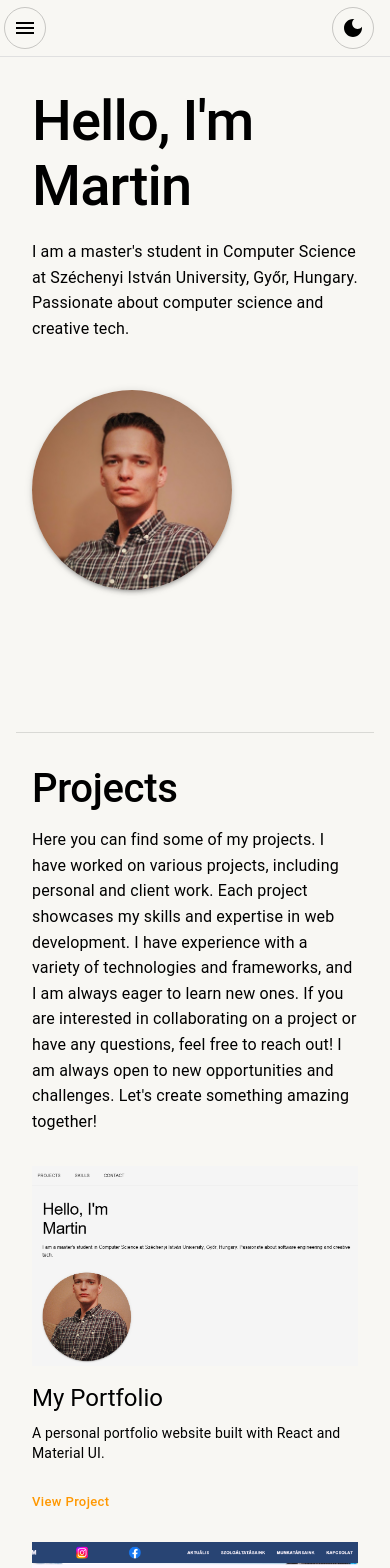
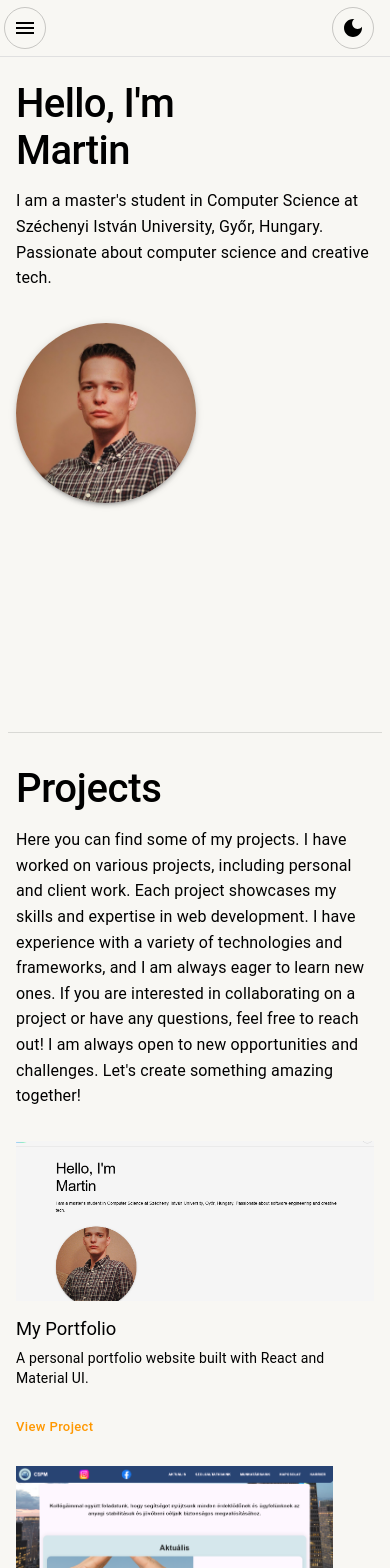
Before and after one commit to originalmartin97/portfol.io, a React (Create React App) app: page / in a window 390 px wide. Shown: the top 1568 px of the page. Built offline with nearby package versions, Linux system fonts and the light colour scheme.

Commit message:
fix: enhance responsive design by adjusting padding, margins, and overflow properties across multiple components

```diff
--- a/src/App.js
+++ b/src/App.js
@@ -9,14 +9,23 @@ function App() {
   return (
     <>
       <Navbar />
-      <Container maxWidth="lg" sx={{ mt: 0 }}>
+      <Container
+        maxWidth="lg"
+        sx={{
+          mt: 0,
+          // Add horizontal padding override for very small screens
+          px: { xs: 1, sm: 2 }
+        }}
+      >
         <Box
           id="about"
           sx={{
-            py: { xs: 4, sm: 6 },
-            px: { xs: 2, sm: 4, md: 6 },
+            pt: 3,
+            pb: { xs: 4, sm: 6 },
+            px: { xs: 1, sm: 4, md: 6 }, // Reduce horizontal padding on mobile
             scrollMarginTop: { xs: '64px', sm: '80px' },
             minHeight: '80vh',
+            overflow: 'hidden' // Prevent content overflow
           }}
         >
           <About />
@@ -28,9 +37,10 @@ function App() {
           id="projects"
           sx={{
             py: { xs: 4, sm: 6 },
-            px: { xs: 2, sm: 4, md: 6 },
+            px: { xs: 1, sm: 4, md: 6 }, // Reduce horizontal padding on mobile
             scrollMarginTop: { xs: '64px', sm: '80px' },
-            minHeight: '80vh'
+            minHeight: '80vh',
+            overflow: 'hidden' // Prevent content overflow
           }}
         >
           <Projects />
@@ -42,9 +52,10 @@ function App() {
           id="skills"
           sx={{
             py: { xs: 4, sm: 6 },
-            px: { xs: 2, sm: 4, md: 6 },
+            px: { xs: 1, sm: 4, md: 6 }, // Reduce horizontal padding on mobile
             scrollMarginTop: { xs: '64px', sm: '80px' },
-            minHeight: '60vh'
+            minHeight: '60vh',
+            overflow: 'hidden' // Prevent content overflow
           }}
         >
           <Skills />
@@ -56,10 +67,11 @@ function App() {
           id="contact"
           sx={{
             py: { xs: 4, sm: 6 },
-            px: { xs: 2, sm: 4, md: 6 },
-            pb: { xs: 20, sm: 24 }, // Add extra bottom padding
+            px: { xs: 1, sm: 4, md: 6 }, // Reduce horizontal padding on mobile
+            pb: { xs: 20, sm: 24 },
             scrollMarginTop: { xs: '64px', sm: '80px' },
-            minHeight: '60vh'
+            minHeight: '60vh',
+            overflow: 'hidden' // Prevent content overflow
           }}
         >
           <Contact />
--- a/src/components/About.jsx
+++ b/src/components/About.jsx
@@ -802,9 +802,15 @@ function About() {
   }, []);
 
   return (
-    <Grid container spacing={4} alignItems="center">
+    <Grid container spacing={{ xs: 2, sm: 4 }} alignItems="center">
       <Grid item xs={12} md={7}>
-        <Typography variant="h1" component="h1" gutterBottom sx={{ fontWeight: 500 }}>
+        <Typography variant="h1" component="h1" gutterBottom
+          sx={{
+            fontWeight: 500,
+            fontSize: { xs: '2.5rem', sm: '3rem', md: '3.5rem' }, // Smaller font on small screens
+            wordBreak: 'break-word' // Ensure text wraps properly
+          }}
+        >
           Hello, I'm<br/>
           {about.name}
         </Typography>
@@ -880,8 +886,8 @@ function About() {
             src={about.profilePic}
             alt={about.name}
             sx={{
-              width: { xs: 200, md: 300 },
-              height: { xs: 200, md: 300 },
+              width: { xs: 180, sm: 200, md: 300 }, // Smaller on very small screens
+              height: { xs: 180, sm: 200, md: 300 }, // Smaller on very small screens
               boxShadow: 3,
               position: 'relative',
               zIndex: 3
--- a/src/components/Projects.jsx
+++ b/src/components/Projects.jsx
@@ -3,7 +3,7 @@ import projects from '../data/projects';
 
 function Projects() {
   return (
-    <Box>
+    <Box sx={{ overflow: 'hidden', width: '100%' }}>
       <Typography variant="h2" component="h2" gutterBottom>
         Projects
       </Typography>
@@ -23,28 +23,39 @@ function Projects() {
                 display: 'flex',
                 flexDirection: 'column',
                 bgcolor: 'transparent',
-                borderRadius: 0
+                borderRadius: 0,
+                maxWidth: '100%', // Ensure card doesn't exceed parent width
               }}
             >
+              <Box sx={{ width: '100%', overflow: 'hidden' }}> {/* Container to constrain image */}
                 <CardMedia
                   component="img"
                   sx={{
-                  height: { xs: 200, sm: 240, md: 280 },
+                    height: { xs: 160, sm: 200, md: 240 }, // Reduce height on small screens
                     objectFit: 'cover',
+                    width: '100%', // Ensure image takes full width of container
+                    maxWidth: '100%', // Prevent image from overflowing
                   }}
                   image={project.image}
                   alt={project.title}
                 />
-              <CardContent sx={{ px: 0 }}>
+              </Box>
+              <CardContent sx={{ px: 0, width: '100%' }}> {/* Ensure content stays within bounds */}
                 <Typography
                   gutterBottom
                   variant="h5"
                   component="div"
+                  sx={{
+                    fontSize: { xs: '1.15rem', sm: '1.5rem' },
+                    wordBreak: 'break-word', // Handle long titles
+                    width: '100%',
+                  }}
                 >
                   {project.title}
                 </Typography>
                 <Typography
                   variant="body2"
+                  sx={{ wordBreak: 'break-word' }} // Handle long text
                 >
                   {project.description}
                 </Typography>
--- a/src/components/Skills.jsx
+++ b/src/components/Skills.jsx
@@ -252,8 +252,9 @@ function Skills() {
                   label={skill.label}
                   color={skill.color}
                   sx={{
-                    fontSize: { xs: '0.875rem', sm: '1rem' },
-                    height: { xs: '32px', sm: '36px' },
+                    fontSize: { xs: '0.75rem', sm: '0.875rem', md: '1rem' }, // Even smaller text on tiny screens
+                    height: { xs: '28px', sm: '32px', md: '36px' }, // Shorter height on tiny screens
+                    maxWidth: '100%', // Ensure it doesn't overflow its container
                     fontWeight: 500,
                     position: 'relative',
                     transition: 'transform 0.3s ease, box-shadow 0.3s ease',
```
Lines whose indentation alone changed are shown as unchanged.
